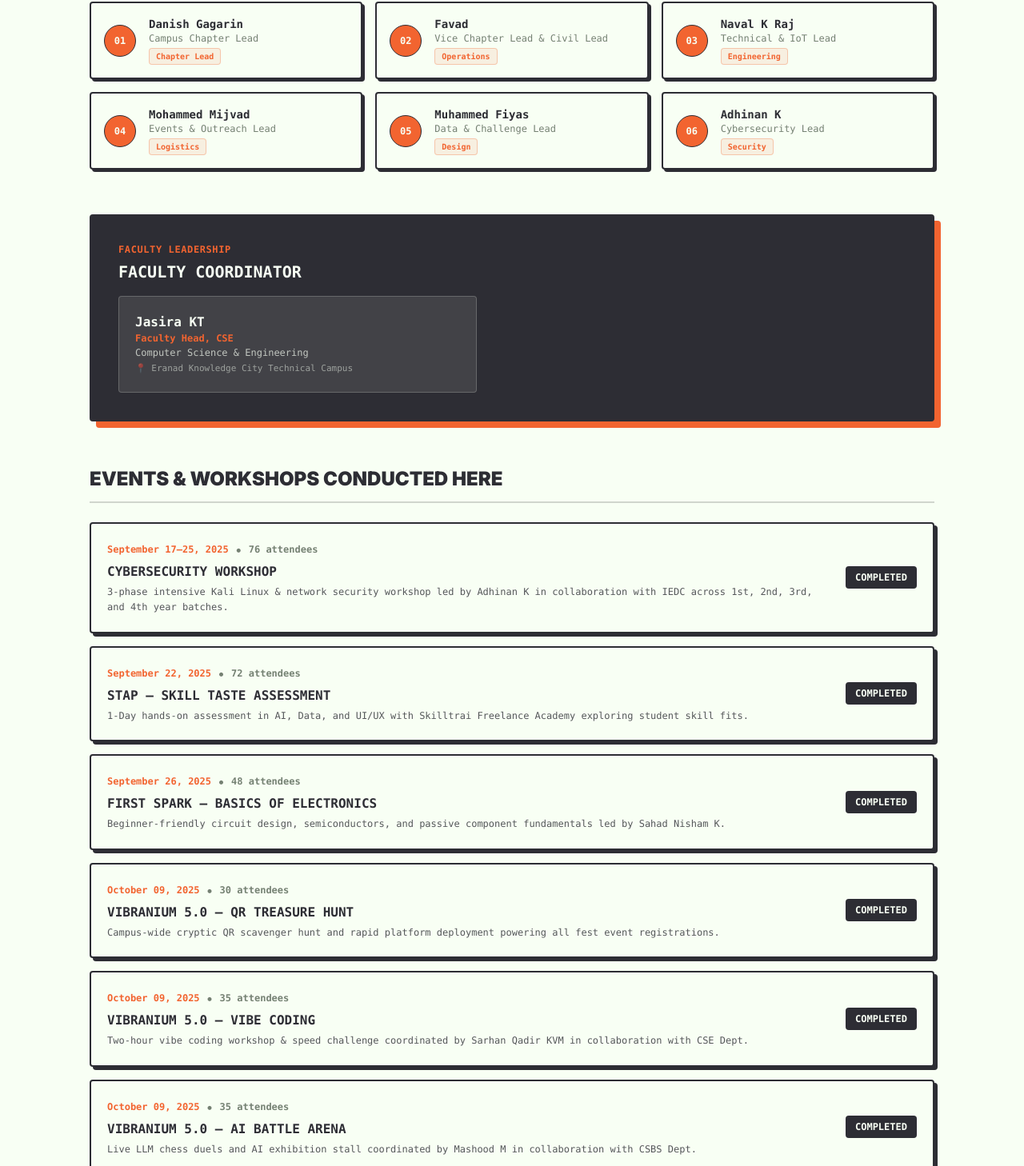
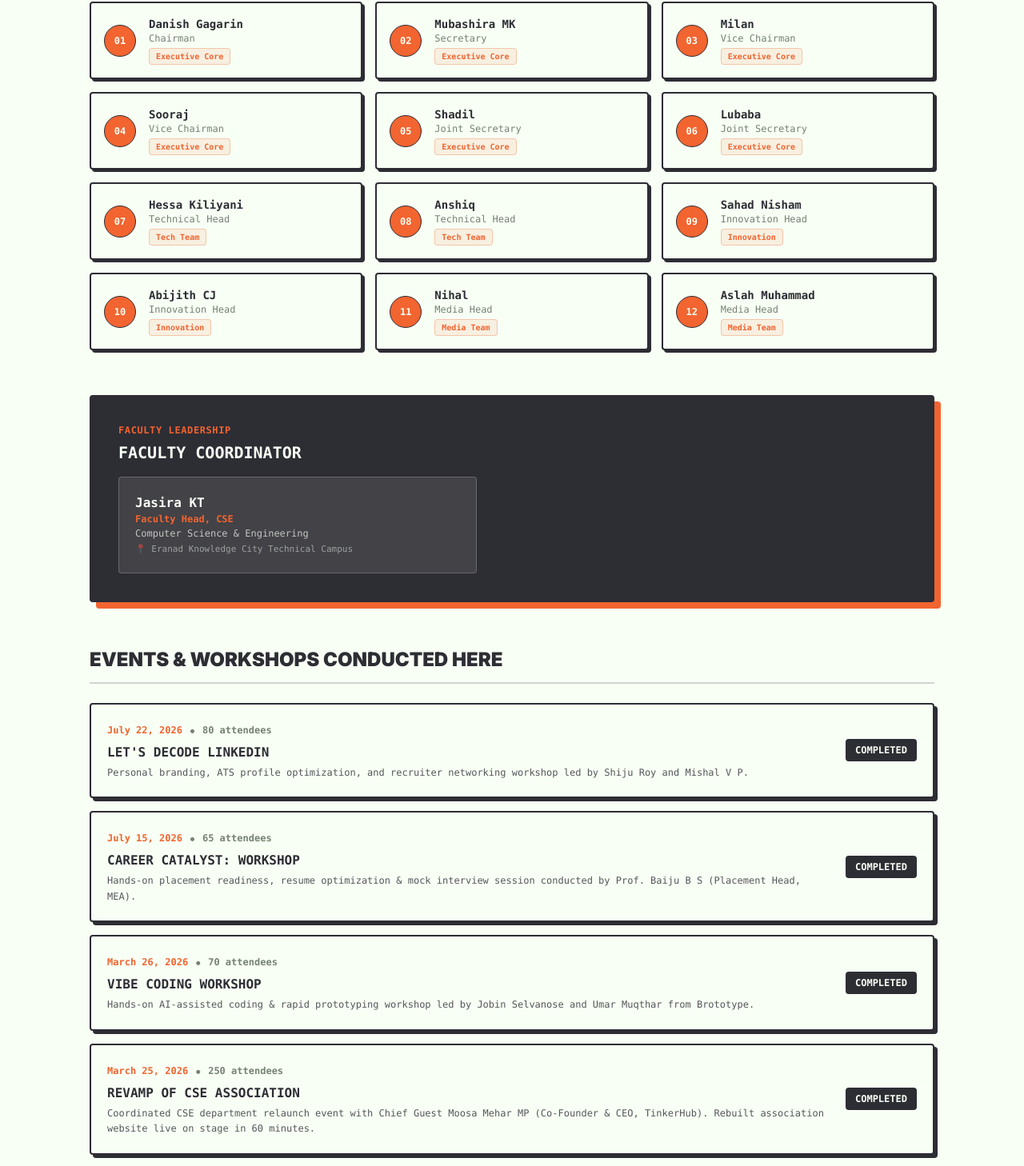
Before and after one commit to Elevates-Foundation/Elevates-web, a Next.js app: page /chapters/eranad-knowledge-city in a window 1280 px wide. Shown: the part 780-2238 px from the top of the page at 80% size. Built offline with nearby package versions, Linux system fonts and the light colour scheme.

Commit message:
feat(chapters): standardize chapter data schemas and executive hierarchy mappings

```diff
--- a/src/data/chapters/eranad-knowledge-city.ts
+++ b/src/data/chapters/eranad-knowledge-city.ts
@@ -9,135 +9,336 @@ export const eranadKnowledgeCityChapter: Chapter = {
   foundedDate: "September 2025",
   lead: {
     name: "Danish Gagarin",
-    role: "Campus Chapter Lead",
+    role: "Chairman",
   },
   facultyCoordinator: {
     name: "Jasira KT",
     designation: "Faculty Head, CSE",
     department: "Computer Science & Engineering",
+    image: "/images/advisors/jasira-kt.jpeg",
   },
   team: [
-    { name: "Danish Gagarin", role: "Campus Chapter Lead", tag: "Chapter Lead" },
-    { name: "Favad", role: "Vice Chapter Lead & Civil Lead", tag: "Operations" },
-    { name: "Naval K Raj", role: "Technical & IoT Lead", tag: "Engineering" },
-    { name: "Mohammed Mijvad", role: "Events & Outreach Lead", tag: "Logistics" },
-    { name: "Muhammed Fiyas", role: "Data & Challenge Lead", tag: "Design" },
-    { name: "Adhinan K", role: "Cybersecurity Lead", tag: "Security" },
+    { name: "Danish Gagarin", role: "Chairman", tag: "Executive Core" },
+    { name: "Mubashira MK", role: "Secretary", tag: "Executive Core" },
+    { name: "Milan", role: "Vice Chairman", tag: "Executive Core" },
+    { name: "Sooraj", role: "Vice Chairman", tag: "Executive Core" },
+    { name: "Shadil", role: "Joint Secretary", tag: "Executive Core" },
+    { name: "Lubaba", role: "Joint Secretary", tag: "Executive Core" },
+    { name: "Hessa Kiliyani", role: "Technical Head", tag: "Tech Team" },
+    { name: "Anshiq", role: "Technical Head", tag: "Tech Team" },
+    { name: "Sahad Nisham", role: "Innovation Head", tag: "Innovation" },
+    { name: "Abijith CJ", role: "Innovation Head", tag: "Innovation" },
+    { name: "Nihal", role: "Media Head", tag: "Media Team" },
+    { name: "Aslah Muhammad", role: "Media Head", tag: "Media Team" },
+  ],
+  terms: [
+    {
+      id: "term-2",
+      termNumber: "02",
+      academicYear: "2026-27",
+      isCurrent: true,
+      executiveCore: {
+        chairman: {
+          name: "Danish Gagarin",
+          role: "Chairman",
+          tag: "Executive Lead",
+        },
+        secretary: {
+          name: "Mubashira MK",
+          role: "Secretary",
+          tag: "Executive Lead",
+        },
+        viceChairmen: [
+          { name: "Milan", role: "Vice Chairman", tag: "Vice Chair" },
+          { name: "Sooraj", role: "Vice Chairman", tag: "Vice Chair" },
+        ],
+        jointSecretaries: [
+          { name: "Shadil", role: "Joint Secretary", tag: "Joint Sec" },
+          { name: "Lubaba", role: "Joint Secretary", tag: "Joint Sec" },
+        ],
+      },
+      yearCoordinators: [
+        {
+          year: "2nd Year",
+          coordinators: [
+            { name: "Rifana", role: "2nd Year Coordinator", year: "2nd Year" },
+            { name: "Bhaheej", role: "2nd Year Coordinator", year: "2nd Year" },
+          ],
+        },
+        {
+          year: "3rd Year",
+          coordinators: [
+            { name: "Linsha", role: "3rd Year Coordinator", year: "3rd Year" },
+            { name: "Midhun", role: "3rd Year Coordinator", year: "3rd Year" },
+          ],
+        },
+        {
+          year: "4th Year",
+          coordinators: [
+            { name: "Alfas", role: "4th Year Coordinator", year: "4th Year" },
+            { name: "Safa Banu", role: "4th Year Coordinator", year: "4th Year" },
+          ],
+        },
+      ],
+      domainTeams: [
+        {
+          teamName: "Technical Team",
+          tagline: "Engineering, Systems, IoT & Full-Stack Prototyping",
+          badge: "ENGINEERING",
+          heads: [
+            { name: "Hessa Kiliyani", role: "Technical Head" },
+            { name: "Anshiq", role: "Technical Head" },
+          ],
+          members: [
+            { name: "Ansil", role: "Technical Member", year: "2nd Year" },
+            { name: "Sinan Mohammad", role: "Technical Member" },
+            { name: "Naval", role: "Technical Member" },
+            { name: "Danish V", role: "Technical Member" },
+          ],
+        },
+        {
+          teamName: "Innovation Team",
+          tagline: "Research, Product Discovery, Hackathons & Emerging Tech",
+          badge: "INNOVATION",
+          heads: [
+            { name: "Sahad Nisham", role: "Innovation Head" },
+            { name: "Abijith CJ", role: "Innovation Head" },
+          ],
+          members: [
+            { name: "Ramzy", role: "Innovation Member" },
+            { name: "Faseen", role: "Innovation Member" },
+            { name: "Sahal Sabith", role: "Innovation Member" },
+            { name: "Zakriya", role: "Innovation Member" },
+          ],
+        },
+        {
+          teamName: "Media Team",
+          tagline: "Brand Identity, Visual Storytelling, UI/UX & Coverage",
+          badge: "CREATIVE & MEDIA",
+          heads: [
+            { name: "Nihal", role: "Media Head" },
+            { name: "Aslah Muhammad", role: "Media Head" },
+          ],
+          members: [
+            { name: "Razin", role: "Media Member" },
+            { name: "Nihad", role: "Media Member", year: "3rd Year" },
+            { name: "Dharshan", role: "Media Member" },
+            { name: "Shaz", role: "Media Member" },
+            { name: "Mazin", role: "Media Member", year: "2nd Year", branch: "CSE" },
+            { name: "Saleel", role: "Media Member", branch: "EC" },
+            { name: "Irfan", role: "Media Member", year: "1st Year" },
+            { name: "Adarsh", role: "Media Member", year: "1st Year" },
+            { name: "Amna", role: "Media Member", year: "2nd Year", branch: "EC" },
+            { name: "Hafid", role: "Media Member", year: "2nd Year", branch: "EC" },
+          ],
+        },
+      ],
+    },
+    {
+      id: "term-1",
+      termNumber: "01",
+      academicYear: "2025-26",
+      isCurrent: false,
+      executiveCore: {
+        chairman: {
+          name: "Sarhan Qadir KVM",
+          role: "Founder & Lead Architect",
+          tag: "Founder & Architecture",
+        },
+        secretary: {
+          name: "Naseem Shan",
+          role: "Co-Founder & Backend Systems Lead",
+          tag: "Systems & Infrastructure",
+        },
+        viceChairmen: [
+          { name: "Muhammed Nafih P", role: "Co-Founder & Head of Product Design", tag: "Design Wizard" },
+          { name: "Anil Das P", role: "Co-Founder & Core Software Engineer", tag: "Full-Stack Dev" },
+        ],
+        jointSecretaries: [
+          { name: "Shifna K P", role: "Co-Founder & Head of Community Operations", tag: "Community Ops" },
+          { name: "Mohammed Mijvad", role: "Co-Founder & Events Lead", tag: "Events & Logistics" },
+        ],
+      },
+      yearCoordinators: [],
+      domainTeams: [
+        {
+          teamName: "Core Systems & Infrastructure",
+          tagline: "Built the foundational platforms and event registration infrastructure",
+          badge: "FOUNDING ARCHITECTURE",
+          heads: [
+            { name: "Sarhan Qadir KVM", role: "Lead Architect" },
+            { name: "Naseem Shan", role: "Backend Systems Lead" },
+          ],
+          members: [
+            { name: "Mohammed Shahin E K", role: "Backend Infrastructure Engineer" },
+            { name: "Sinan Nooren", role: "Software Developer" },
+            { name: "Adil P T", role: "Full-Stack Developer" },
+            { name: "Abdul Haadi", role: "Python Engineer" },
+            { name: "Muhammed Fiyas", role: "Systems Debugging Engineer" },
+          ],
+        },
+        {
+          teamName: "IoT, Hardware & Security",
+          tagline: "Pioneered the first hardware and cybersecurity peer labs",
+          badge: "FOUNDING HARDWARE",
+          heads: [
+            { name: "Nadheem Roshan", role: "IoT Systems Lead" },
+            { name: "Adhinan K", role: "Cybersecurity Lead" },
+          ],
+          members: [
+            { name: "Ashith MK", role: "Cybersecurity Lead" },
+            { name: "Mashood M", role: "Software Engineer" },
+          ],
+        },
+        {
+          teamName: "Product, Design & Operations",
+          tagline: "Designed the brand identity, decks, and QA pipelines",
+          badge: "FOUNDING PRODUCT",
+          heads: [
+            { name: "Muhammed Nafih P", role: "Head of Product Design" },
+            { name: "Muhammed Shanif P", role: "Operations Lead" },
+          ],
+          members: [
+            { name: "Sona Varghese", role: "Quality Assurance Engineer" },
+            { name: "Arshak Perumballi", role: "Communications Strategist" },
+          ],
+        },
+      ],
+    },
   ],
   events: [
     {
-      title: "CYBERSECURITY WORKSHOP",
-      date: "September 17–25, 2025",
-      headcount: 76,
-      description: "3-phase intensive Kali Linux & network security workshop led by Adhinan K in collaboration with IEDC across 1st, 2nd, 3rd, and 4th year batches.",
+      slug: "decode-linkedin-shiju-mishal",
+      title: "LET'S DECODE LINKEDIN",
+      date: "July 22, 2026",
+      headcount: 80,
+      description: "Personal branding, ATS profile optimization, and recruiter networking workshop led by Shiju Roy and Mishal V P.",
     },
     {
-      title: "STAP — SKILL TASTE ASSESSMENT",
-      date: "September 22, 2025",
-      headcount: 72,
-      description: "1-Day hands-on assessment in AI, Data, and UI/UX with Skilltrai Freelance Academy exploring student skill fits.",
+      slug: "career-catalyst-baiju",
+      title: "CAREER CATALYST: WORKSHOP",
+      date: "July 15, 2026",
+      headcount: 65,
+      description: "Hands-on placement readiness, resume optimization & mock interview session conducted by Prof. Baiju B S (Placement Head, MEA).",
     },
     {
-      title: "FIRST SPARK — BASICS OF ELECTRONICS",
-      date: "September 26, 2025",
-      headcount: 48,
-      description: "Beginner-friendly circuit design, semiconductors, and passive component fundamentals led by Sahad Nisham K.",
+      slug: "vibe-coding-brototype",
+      title: "VIBE CODING WORKSHOP",
+      date: "March 26, 2026",
+      headcount: 70,
+      description: "Hands-on AI-assisted coding & rapid prototyping workshop led by Jobin Selvanose and Umar Muqthar from Brototype.",
     },
     {
-      title: "VIBRANIUM 5.0 — QR TREASURE HUNT",
-      date: "October 09, 2025",
-      headcount: 30,
-      description: "Campus-wide cryptic QR scavenger hunt and rapid platform deployment powering all fest event registrations.",
+      slug: "cse-association-revamp-mehar",
+      title: "REVAMP OF CSE ASSOCIATION",
+      date: "March 25, 2026",
+      headcount: 250,
+      description: "Coordinated CSE department relaunch event with Chief Guest Moosa Mehar MP (Co-Founder & CEO, TinkerHub). Rebuilt association website live on stage in 60 minutes.",
     },
     {
-      title: "VIBRANIUM 5.0 — VIBE CODING",
-      date: "October 09, 2025",
-      headcount: 35,
-      description: "Two-hour vibe coding workshop & speed challenge coordinated by Sarhan Qadir KVM in collaboration with CSE Dept.",
+      slug: "aids-association-inauguration",
+      title: "AI & DS ASSOCIATION INAUGURATION",
+      date: "March 12, 2026",
+      headcount: 68,
+      description: "Inaugural chapter ceremony and industry AI keynote sessions with Elyst AI Co-Founders Fathima Shirin P (CEO) and Nihal Anas (CAIO).",
     },
     {
-      title: "VIBRANIUM 5.0 — AI BATTLE ARENA",
-      date: "October 09, 2025",
-      headcount: 35,
-      description: "Live LLM chess duels and AI exhibition stall coordinated by Mashood M in collaboration with CSBS Dept.",
+      slug: "elevates-campus-launch-ekctc",
+      title: "ELEVATES CAMPUS LAUNCH",
+      date: "March 04, 2026",
+      headcount: 121,
+      description: "Official campus chapter launch and leadership handover ceremony with Chief Guest Shibili Rahman KP (Founder & Chairman, RAC Global).",
     },
     {
-      title: "BUZZER TO BUZZER — TECH QUIZ",
-      date: "October 09, 2025",
-      headcount: 36,
-      description: "High-stakes rapid-fire tech quiz battle coordinated by Mohammed Mijvad during Vibranium 5.0 in collaboration with Cyber Security & Mechanical Engineering Depts.",
+      slug: "basics-of-iot-naval",
+      title: "BASICS OF IOT WORKSHOP",
+      date: "February 19, 2026",
+      headcount: 25,
+      description: "Hands-on sensor interfacing, microcontroller hardware logic, and cloud dashboard deployment led by Naval K Raj (S2 Cyber).",
     },
     {
-      title: "CYBER RAID — CAPTURE THE FLAG",
-      date: "October 09, 2025",
-      headcount: 45,
-      description: "Competitive cybersecurity CTF battle with a ₹1,500 prize pool led by Adhinan K in collaboration with IEDC.",
+      slug: "dgps-land-survey-favad",
+      title: "LAND SURVEY USING DGPS: WORKSHOP",
+      date: "January 19, 2026",
+      headcount: 30,
+      description: "Live outdoor differential GPS surveying & geospatial technology workshop led by Favad (S8 Civil) for first-year students.",
     },
     {
+      slug: "modern-web-design-danish",
+      title: "MODERN WEB DESIGN WORKSHOP",
+      date: "January 12, 2026",
+      headcount: 46,
+      description: "Hands-on UI/UX, Bootstrap 5 responsive layout, and GitHub Pages live deployment workshop led by Danish (S2 Cyber).",
+    },
+    {
+      slug: "no-code-ai-anshiq",
+      title: "NO-CODE AI & AUTOMATION WORKSHOP",
+      date: "January 07, 2026",
+      headcount: 72,
+      description: "Full-day n8n automation and autonomous AI agents workshop led by Anshiq in collaboration with CSBS Dept.",
+    },
+    {
+      slug: "digital-marketing-kalkus",
       title: "DIGITAL MARKETING WORKSHOP",
       date: "December 10, 2025",
       headcount: 71,
       description: "Hands-on brand strategy, SEO/SEM mechanics, and ad analytics workshop led by Salim Salhaan and Muhammed Anas.",
     },
     {
-      title: "NO-CODE AI & AUTOMATION WORKSHOP",
-      date: "January 07, 2026",
-      headcount: 72,
-      description: "Full-day n8n automation and autonomous AI agents workshop led by Anshiq in collaboration with CSBS Dept.",
+      slug: "cyber-raid-ctf",
+      title: "CYBER RAID: CAPTURE THE FLAG",
+      date: "October 09, 2025",
+      headcount: 45,
+      description: "Competitive cybersecurity CTF battle with a ₹1,500 prize pool led by Adhinan K in collaboration with IEDC.",
     },
     {
-      title: "MODERN WEB DESIGN WORKSHOP",
-      date: "January 12, 2026",
-      headcount: 46,
-      description: "Hands-on UI/UX, Bootstrap 5 responsive layout, and GitHub Pages live deployment workshop led by Danish (S2 Cyber).",
+      slug: "buzzer-to-buzzer",
+      title: "BUZZER TO BUZZER: TECH QUIZ",
+      date: "October 09, 2025",
+      headcount: 36,
+      description: "High-stakes rapid-fire tech quiz battle coordinated by Mohammed Mijvad during Vibranium 5.0 in collaboration with Cyber Security & Mechanical Engineering Depts.",
     },
     {
-      title: "LAND SURVEY USING DGPS — WORKSHOP",
-      date: "January 19, 2026",
-      headcount: 30,
-      description: "Live outdoor differential GPS surveying & geospatial technology workshop led by Favad (S8 Civil) for first-year students.",
+      slug: "vibranium-ai-battle",
+      title: "VIBRANIUM 5.0: AI BATTLE ARENA",
+      date: "October 09, 2025",
+      headcount: 35,
+      description: "Live LLM chess duels and AI exhibition stall coordinated by Mashood M in collaboration with CSBS Dept.",
     },
     {
-      title: "BASICS OF IOT WORKSHOP",
-      date: "February 19, 2026",
-      headcount: 25,
-      description: "Hands-on sensor interfacing, microcontroller hardware logic, and cloud dashboard deployment led by Naval K Raj (S2 Cyber).",
+      slug: "vibranium-vibe-coding",
+      title: "VIBRANIUM 5.0: VIBE CODING",
+      date: "October 09, 2025",
+      headcount: 35,
+      description: "Two-hour vibe coding workshop & speed challenge coordinated by Sarhan Qadir KVM in collaboration with CSE Dept.",
     },
     {
-      title: "ELEVATES CAMPUS LAUNCH",
-      date: "March 04, 2026",
-      headcount: 121,
-      description: "Official campus chapter launch and leadership handover ceremony with Chief Guest Shibili Rahman KP (Founder & Chairman, RAC Global).",
+      slug: "vibranium-qr-treasure-hunt",
+      title: "VIBRANIUM 5.0: QR TREASURE HUNT",
+      date: "October 09, 2025",
+      headcount: 30,
+      description: "Campus-wide cryptic QR scavenger hunt and rapid platform deployment powering all fest event registrations.",
     },
     {
-      title: "AI & DS ASSOCIATION INAUGURATION",
-      date: "March 12, 2026",
-      headcount: 68,
-      description: "Inaugural chapter ceremony and industry AI keynote sessions with Elyst AI Co-Founders Fathima Shirin P (CEO) and Nihal Anas (CAIO).",
+      slug: "first-spark-electronics",
+      title: "FIRST SPARK: BASICS OF ELECTRONICS",
+      date: "September 26, 2025",
+      headcount: 48,
+      description: "Beginner-friendly circuit design, semiconductors, and passive component fundamentals led by Sahad Nisham K.",
     },
     {
-      title: "REVAMP OF CSE ASSOCIATION",
-      date: "March 25, 2026",
-      headcount: 250,
-      description: "Coordinated CSE department relaunch event with Chief Guest Moosa Mehar MP (Co-Founder & CEO, TinkerHub). Rebuilt association website live on stage in 60 minutes.",
+      slug: "stap-skill-assessment",
+      title: "STAP: SKILL TASTE ASSESSMENT",
+      date: "September 22, 2025",
+      headcount: 72,
+      description: "1-Day hands-on assessment in AI, Data, and UI/UX with Skilltrai Freelance Academy exploring student skill fits.",
     },
     {
-      title: "VIBE CODING WORKSHOP",
-      date: "March 26, 2026",
-      headcount: 70,
-      description: "Hands-on AI-assisted coding & rapid prototyping workshop led by Jobin Selvanose and Umar Muqthar from Brototype.",
-    },
-    {
-      title: "CAREER CATALYST — WORKSHOP",
-      date: "July 15, 2026",
-      headcount: 65,
-      description: "Hands-on placement readiness, resume optimization & mock interview session conducted by Prof. Baiju B S (Placement Head, MEA).",
-    },
-    {
-      title: "LET'S DECODE LINKEDIN",
-      date: "July 22, 2026",
-      headcount: 80,
-      description: "Personal branding, ATS profile optimization, and recruiter networking workshop led by Shiju Roy and Mishal V P.",
+      slug: "cybersec-basics",
+      title: "CYBERSECURITY WORKSHOP",
+      date: "September 17-25, 2025",
+      headcount: 76,
+      description: "3-phase intensive Kali Linux & network security workshop led by Adhinan K in collaboration with IEDC across 1st, 2nd, 3rd, and 4th year batches.",
     },
   ],
   projects: [
@@ -158,14 +359,13 @@ export const eranadKnowledgeCityChapter: Chapter = {
     {
       slug: "celestia",
       url: "/projects/celestia",
-      title: "Celestia — CSE Association Website",
+      title: "Celestia: CSE Association Website",
       description: "Full CSE department website rebuilt in 1 hour by 5 junior builders and launched live via gesture recognition.",
       builder: "5 Junior Student Builders",
     },
   ],
   stats: {
     eventsCount: 19,
-    studentsImpacted: 400,
-    platformRequests: "400K+ in 24h",
+    studentsImpacted: 800,
   },
 };
--- a/src/data/chapters/index.ts
+++ b/src/data/chapters/index.ts
@@ -8,7 +8,44 @@ export interface ChapterMember {
   linkedin?: string;
 }
 
+export interface ExecomMember {
+  name: string;
+  role: string;
+  year?: string;
+  branch?: string;
+  tag?: string;
+  github?: string;
+  linkedin?: string;
+}
+
+export interface ExecomTeamGroup {
+  teamName: string;
+  tagline?: string;
+  badge: string;
+  heads: ExecomMember[];
+  members: ExecomMember[];
+}
+
+export interface ChapterTerm {
+  id: string;
+  termNumber: string; // e.g. "02"
+  academicYear: string; // e.g. "2026-27"
+  isCurrent: boolean;
+  executiveCore: {
+    chairman: ExecomMember;
+    secretary: ExecomMember;
+    viceChairmen: ExecomMember[];
+    jointSecretaries: ExecomMember[];
+  };
+  yearCoordinators: {
+    year: string;
+    coordinators: ExecomMember[];
+  }[];
+  domainTeams: ExecomTeamGroup[];
+}
+
 export interface ChapterEvent {
+  slug?: string;
   title: string;
   date: string;
   headcount: number;
@@ -38,8 +75,10 @@ export interface Chapter {
     name: string;
     designation: string;
     department: string;
+    image?: string;
   };
-  team: ChapterMember[];
+  team: ChapterMember[]; // Backward compatibility flat list
+  terms?: ChapterTerm[]; // Multi-term tree structure
   events: ChapterEvent[];
   projects: ChapterProject[];
   stats: {
--- a/src/lib/data/chapters.ts
+++ b/src/lib/data/chapters.ts
@@ -81,8 +81,8 @@ export async function fetchChapterBySlug(
       events: [],
       projects: [],
       stats: {
-        eventsCount: live.eventCount ?? 17,
-        studentsImpacted: live.memberCount ?? 400,
+        eventsCount: live.eventCount ?? 19,
+        studentsImpacted: live.memberCount ?? 800,
       },
     };
   }
@@ -100,8 +100,8 @@ export async function fetchChapterBySlug(
     projects: fallback.projects,
     stats: {
       ...fallback.stats,
-      eventsCount: live.eventCount ?? fallback.stats.eventsCount,
-      studentsImpacted: live.memberCount ?? fallback.stats.studentsImpacted,
+      eventsCount: live.eventCount ?? fallback.stats.eventsCount ?? 19,
+      studentsImpacted: live.memberCount ?? fallback.stats.studentsImpacted ?? 800,
     },
   };
 }
```
